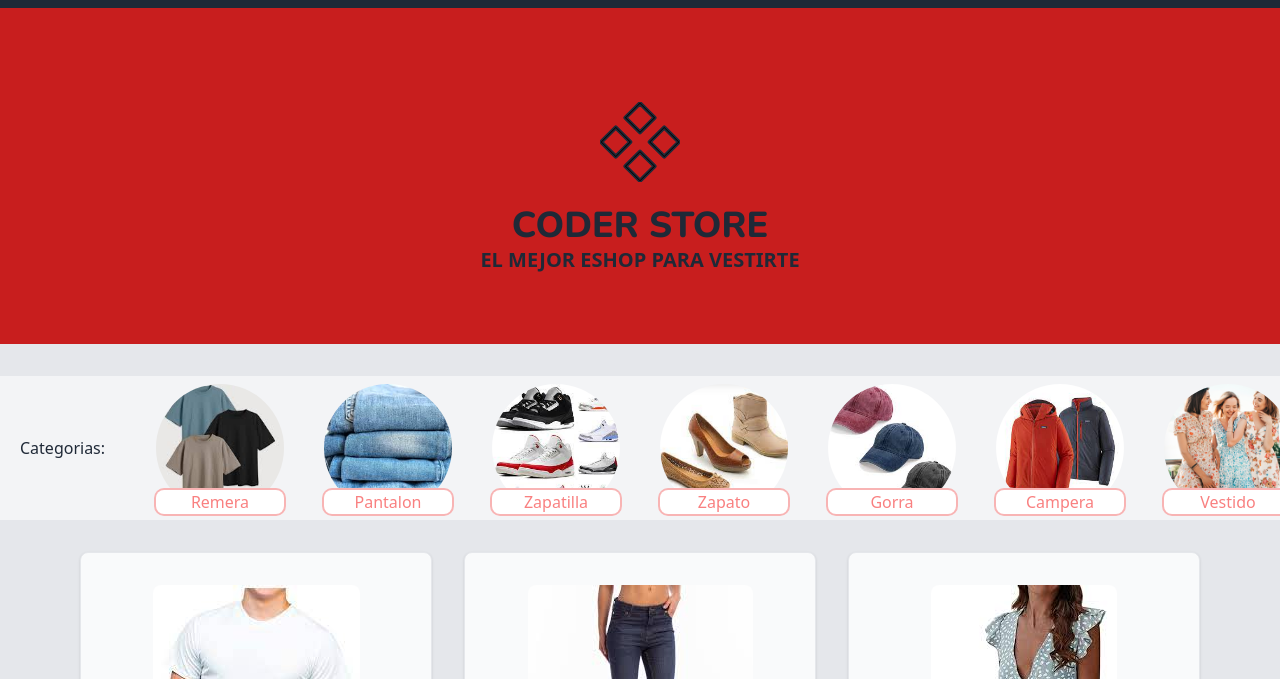
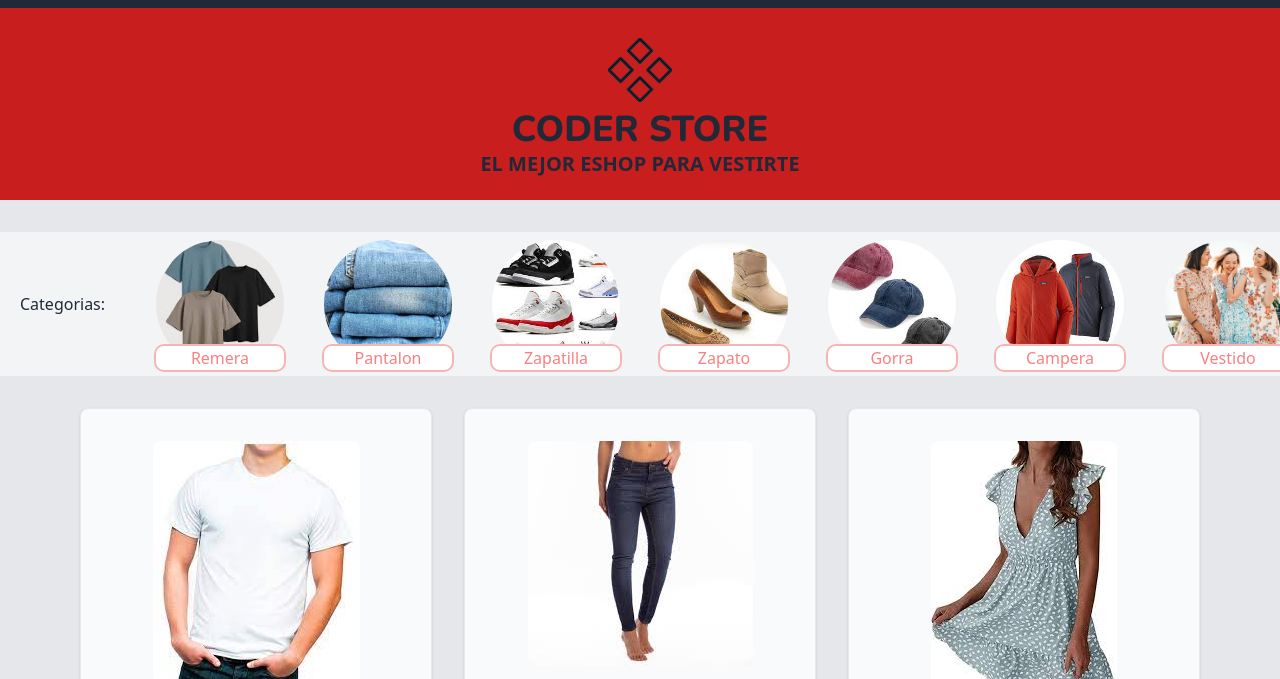
Before and after one commit to juanPabloSarobe/Javascript-Comision51330, a website: page index.html in a window 1280 px wide. Shown: the part 56-735 px from the top of the page. Drawn offline with nearby package versions, Linux system fonts and the light colour scheme; a script that the page names is missing.

Commit message:
link json corregido, titulo principal achicado

```diff
--- a/index.html
+++ b/index.html
@@ -828,10 +828,10 @@
 
 
   <!-- cartel prncipal -->
-  <div class=" pt-16 w-screen h-[50vh] flex flex-col justify-center items-center bg-primary-700 ">
+  <div class=" pt-16 w-screen h-[32vh] flex flex-col justify-center items-center bg-primary-700 ">
 
     <div class="flex flex-col items-center">
-      <svg xmlns="http://www.w3.org/2000/svg" class=" h-20 w-20 m-6 text-gray-800 "
+      <svg xmlns="http://www.w3.org/2000/svg" class=" h-16 w-16 m-2 text-gray-800 "
         viewBox="201.30849453929235 115 147.38301092141532 147.38301092141535" stroke-width="3" stroke="currentColor">
 
         <path
```
Also changed, not shown: style/style.css.
